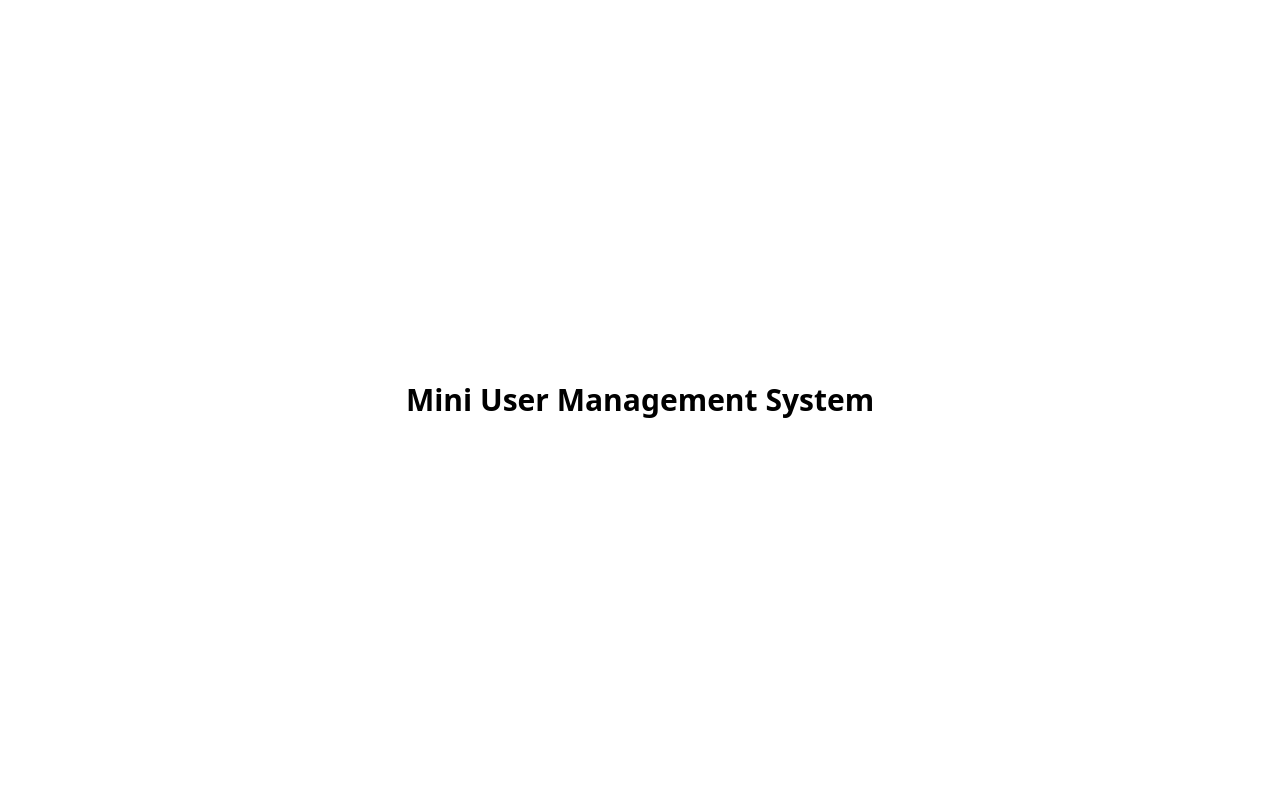
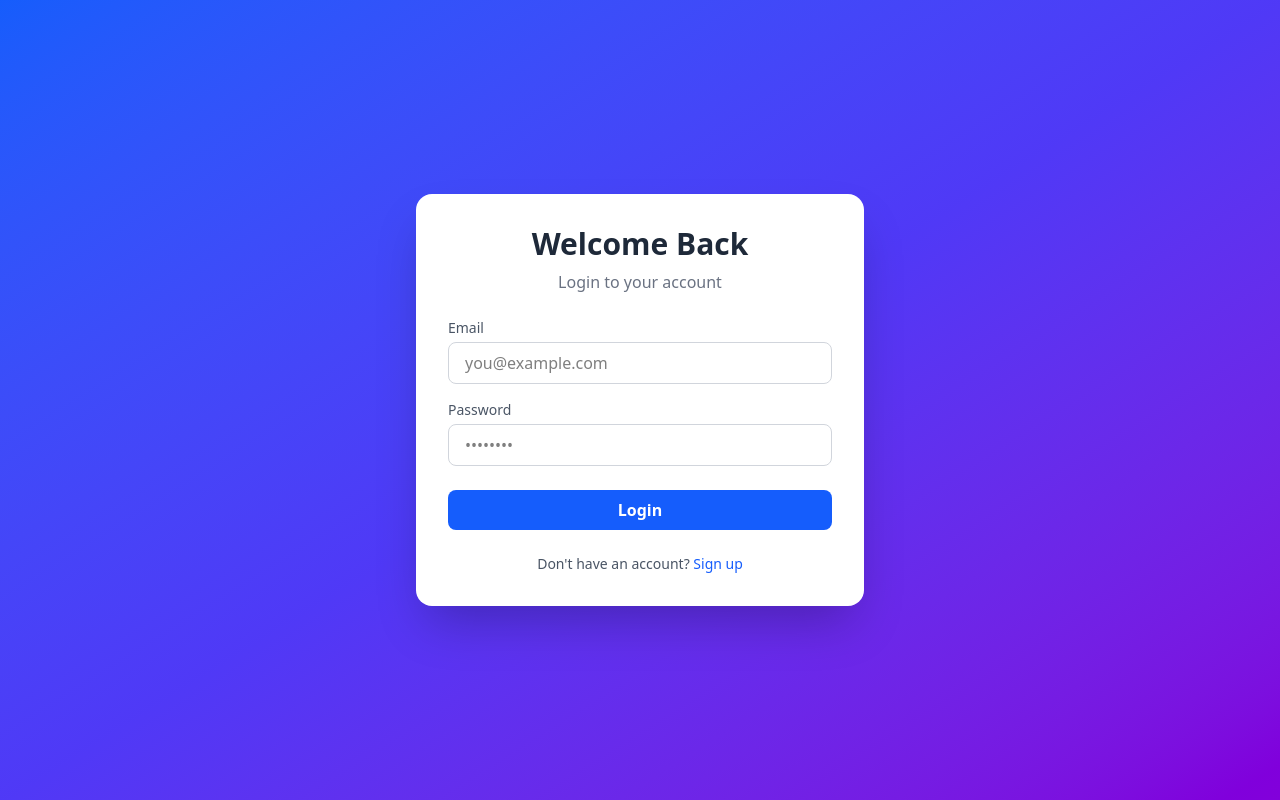
Before and after one commit to mdtawhid012/mini-user-management-system, a React app in the folder frontend/: page / in a window 1280 px wide. Built offline with nearby package versions, Linux system fonts and the light colour scheme; the HTML template or start-up script is replaced by a standard one.

Commit message:
add login page

```diff
--- a/frontend/src/App.tsx
+++ b/frontend/src/App.tsx
@@ -1,13 +1,8 @@
 import "./App.css";
+import Login from "./pages/Login";
 
 function App() {
-  return (
-    <main>
-      <div className="flex justify-center items-center h-screen">
-        <h1 className="text-3xl font-bold">Mini User Management System</h1>
-      </div>
-    </main>
-  );
+  return <Login />;
 }
 
 export default App;
--- /dev/null
+++ b/frontend/src/pages/Login.tsx
@@ -0,0 +1,56 @@
+import React from "react";
+
+const Login = () => {
+  return (
+    <main className="min-h-screen flex items-center justify-center bg-gradient-to-br from-blue-600 via-indigo-600 to-purple-700">
+      <div className="w-full max-w-md bg-white rounded-2xl shadow-2xl p-8">
+        <h1 className="text-3xl font-bold text-center text-gray-800 mb-2">
+          Welcome Back
+        </h1>
+        <p className="text-center text-gray-500 mb-6">
+          Login to your account
+        </p>
+
+        <form className="flex flex-col gap-4">
+          <div>
+            <label className="block text-sm font-medium text-gray-600 mb-1">
+              Email
+            </label>
+            <input
+              type="email"
+              placeholder="you@example.com"
+              className="w-full border border-gray-300 rounded-lg px-4 py-2 focus:outline-none focus:ring-2 focus:ring-blue-500"
+            />
+          </div>
+
+          <div>
+            <label className="block text-sm font-medium text-gray-600 mb-1">
+              Password
+            </label>
+            <input
+              type="password"
+              placeholder="••••••••"
+              className="w-full border border-gray-300 rounded-lg px-4 py-2 focus:outline-none focus:ring-2 focus:ring-blue-500"
+            />
+          </div>
+
+          <button
+            type="submit"
+            className="mt-2 bg-blue-600 text-white py-2 rounded-lg font-semibold hover:bg-blue-700 transition duration-200"
+          >
+            Login
+          </button>
+        </form>
+
+        <p className="text-center text-sm text-gray-600 mt-6">
+          Don't have an account?{" "}
+          <a href="#" className="text-blue-600 font-medium hover:underline">
+            Sign up
+          </a>
+        </p>
+      </div>
+    </main>
+  );
+};
+
+export default Login;
```
